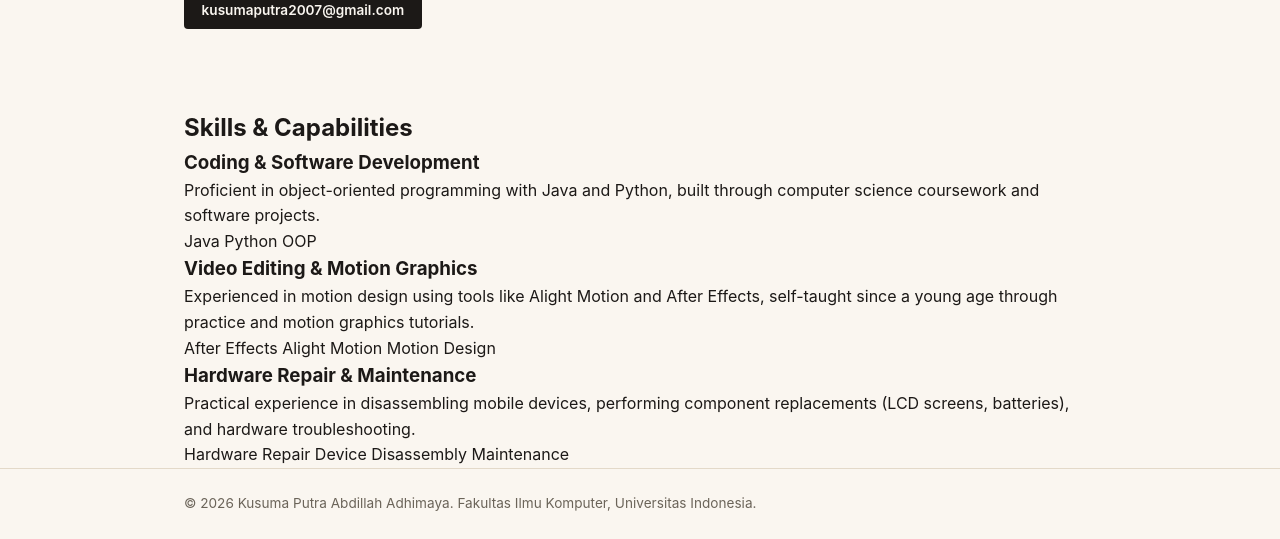
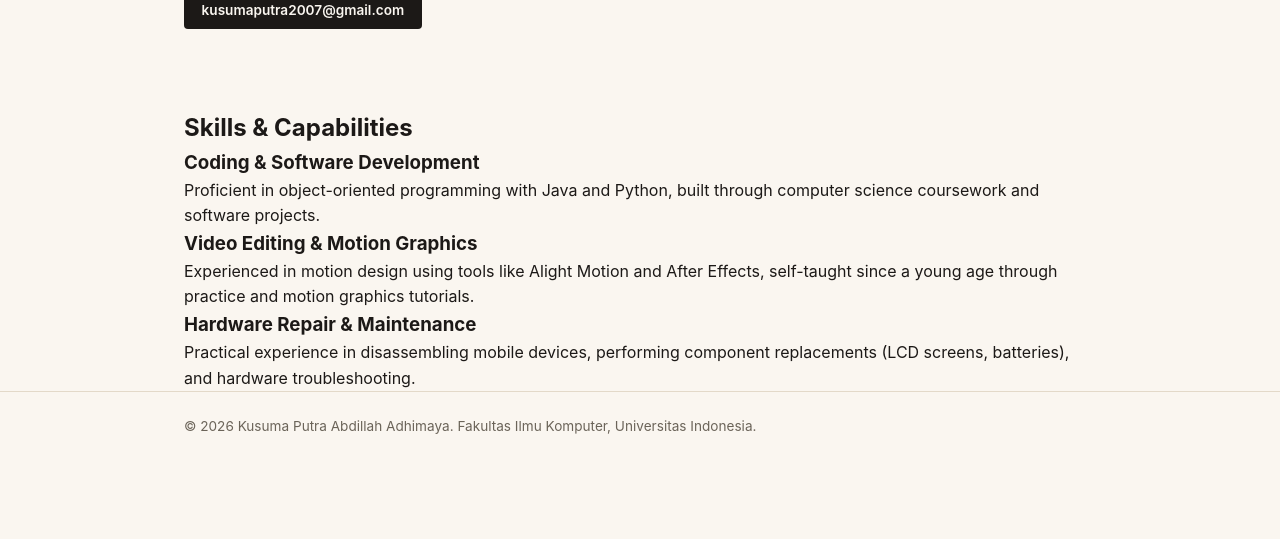
Before and after one commit to kusumaadhimaya/myportofolio, a Django app: page / in a window 1280 px wide. Shown: the part 776-1315 px from the top of the page. After the commit the page ends 1210 px from the top, so only its background shows below. Run offline with Django 5.2, Linux system fonts and the light colour scheme.

Commit message:
Update on index.html

```diff
--- a/templates/index.html
+++ b/templates/index.html
@@ -59,31 +59,17 @@
                     <article class="skill-card">
                         <h3>Coding & Software Development</h3>
                         <p class="skill-desc">Proficient in object-oriented programming with Java and Python, built through computer science coursework and software projects.</p>
-                        <div class="tech-tags">
-                            <span class="tag">Java</span>
-                            <span class="tag">Python</span>
-                            <span class="tag">OOP</span>
-                        </div>
                     </article>
 
                     <article class="skill-card">
                         <h3>Video Editing & Motion Graphics</h3>
                         <p class="skill-desc">Experienced in motion design using tools like Alight Motion and After Effects, self-taught since a young age through practice and motion graphics tutorials.</p>
-                        <div class="tech-tags">
-                            <span class="tag">After Effects</span>
-                            <span class="tag">Alight Motion</span>
-                            <span class="tag">Motion Design</span>
-                        </div>
                     </article>
 
                     <article class="skill-card">
                         <h3>Hardware Repair & Maintenance</h3>
                         <p class="skill-desc">Practical experience in disassembling mobile devices, performing component replacements (LCD screens, batteries), and hardware troubleshooting.</p>
                         <div class="tech-tags">
-                            <span class="tag">Hardware Repair</span>
-                            <span class="tag">Device Disassembly</span>
-                            <span class="tag">Maintenance</span>
-                        </div>
                     </article>
 
                 </div>
```
